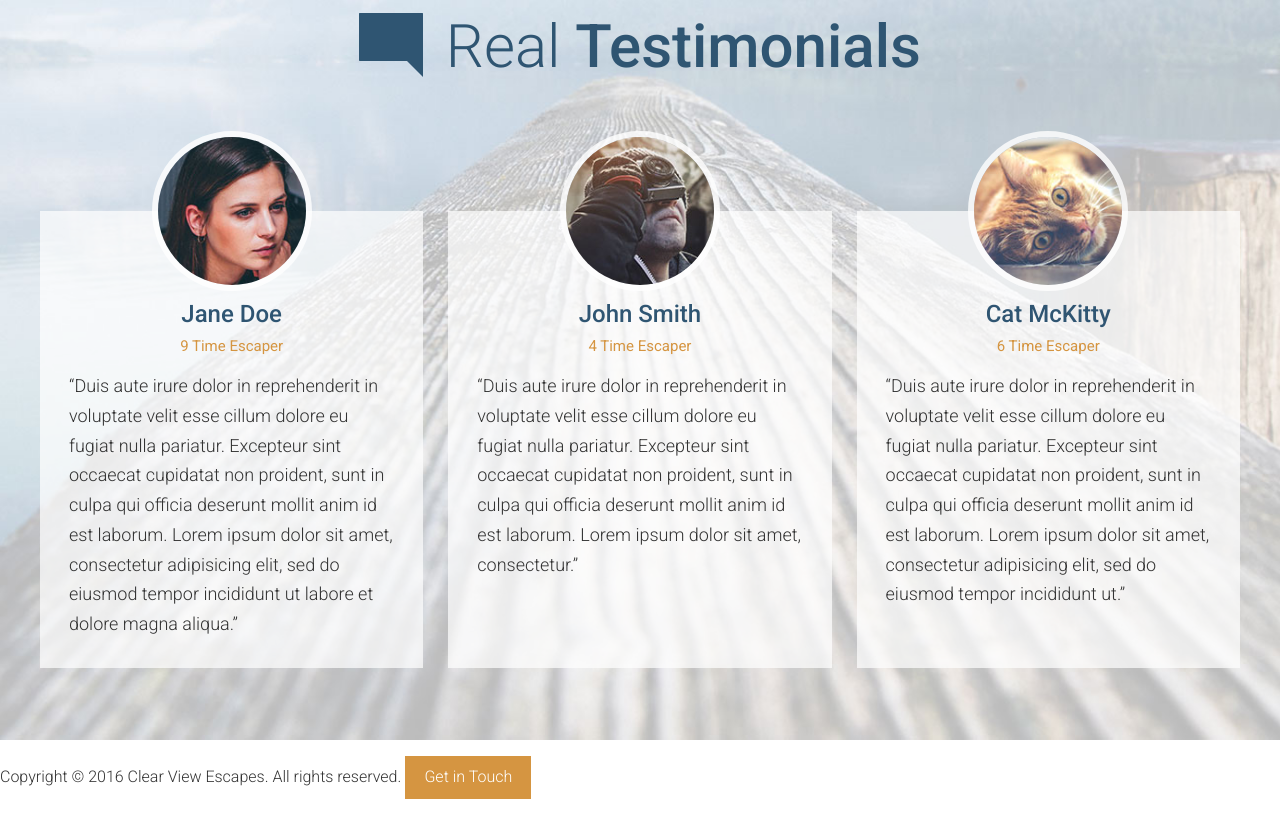
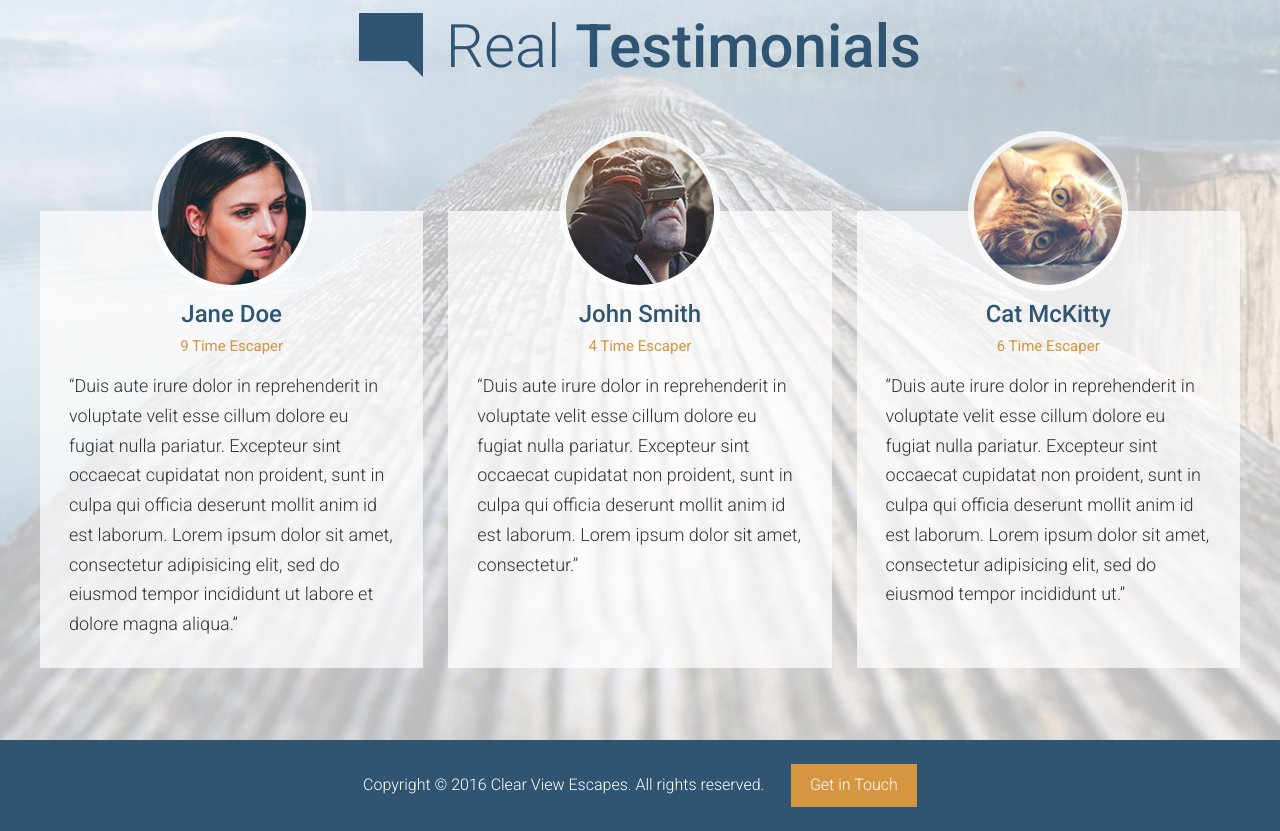
Before and after one commit to yarowa/travel-site, a website: page index.html in a window 1280 px wide. Shown: the part 2973-3804 px from the top of the page. Drawn offline with Linux system fonts and the light colour scheme.

Commit message:
Completed styling footer

```diff
--- a/app/scss/core.scss
+++ b/app/scss/core.scss
@@ -15,6 +15,7 @@
 @import 'src/modules/_section-title';
 @import 'src/modules/_feature-item';
 @import 'src/modules/_testimonials';
+@import 'src/modules/_footer';
 
 @import 'src/basic/_general';
 @import 'src/basic/_grid';
--- /dev/null
+++ b/app/scss/src/modules/_footer.scss
@@ -0,0 +1,16 @@
+.site-footer{
+  background-color: $mainBlue;
+  color: white;
+  padding: .5rem 0;
+  text-align: center;
+
+  &__text{
+    display: block;
+    margin-bottom: 1rem;
+    @add-mixin medium{
+      display: inline-block;
+      margin-bottom: 0;
+      margin-right: 1.4rem;
+    }
+  }
+}
--- a/index.html
+++ b/index.html
@@ -152,8 +152,11 @@
 
   </div>
 
-  <footer>
-    <p>Copyright &copy; 2016 Clear View Escapes. All rights reserved. <a class="btn btn--orange" href="#">Get in Touch</a></p>
+  <footer class="site-footer">
+      <div class="wrapper">
+          <p><span class="site-footer__text"> Copyright &copy; 2016 Clear View Escapes. All rights reserved.</span> <a class="btn btn--orange" href="#">Get in Touch</a></p>
+      </div>
+
   </footer>
 
   <script type="text/javascript" src="app/js/core.js"></script>
```
Also changed, not shown: app/css/core.css.
